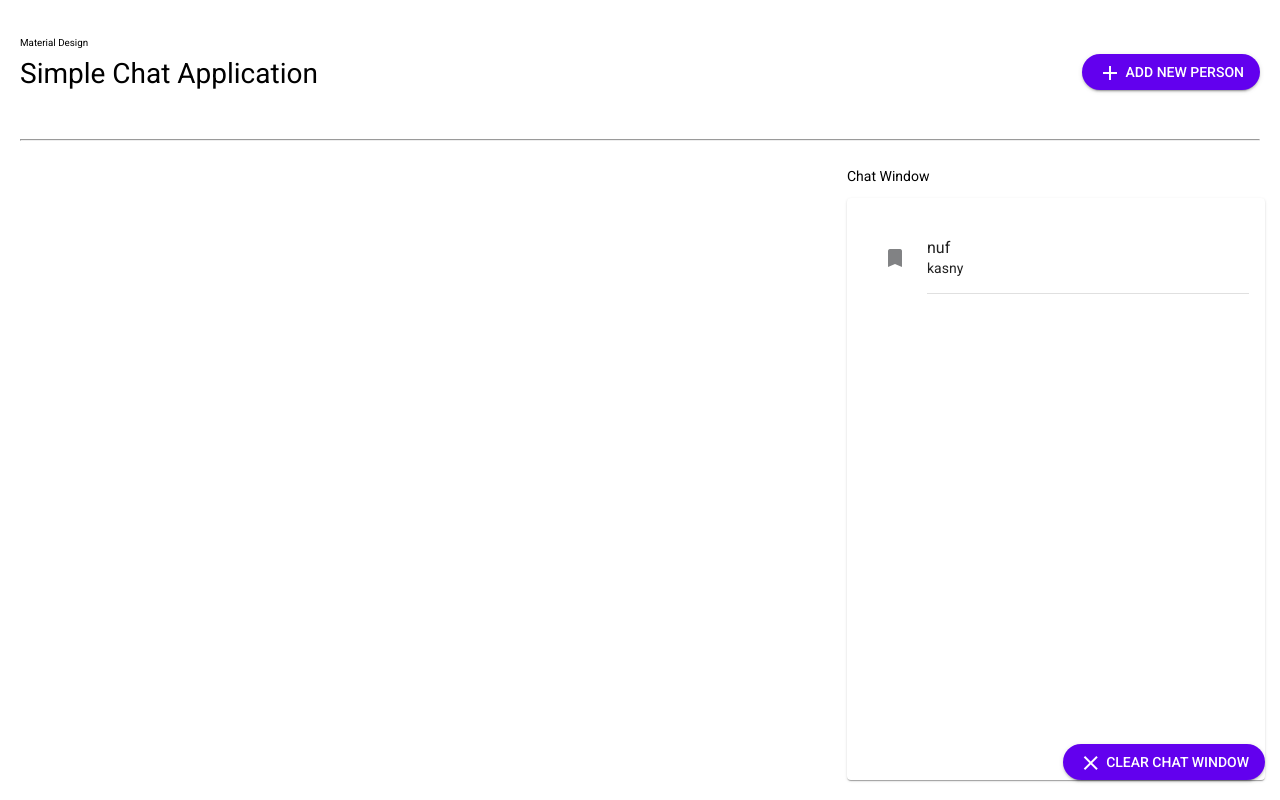
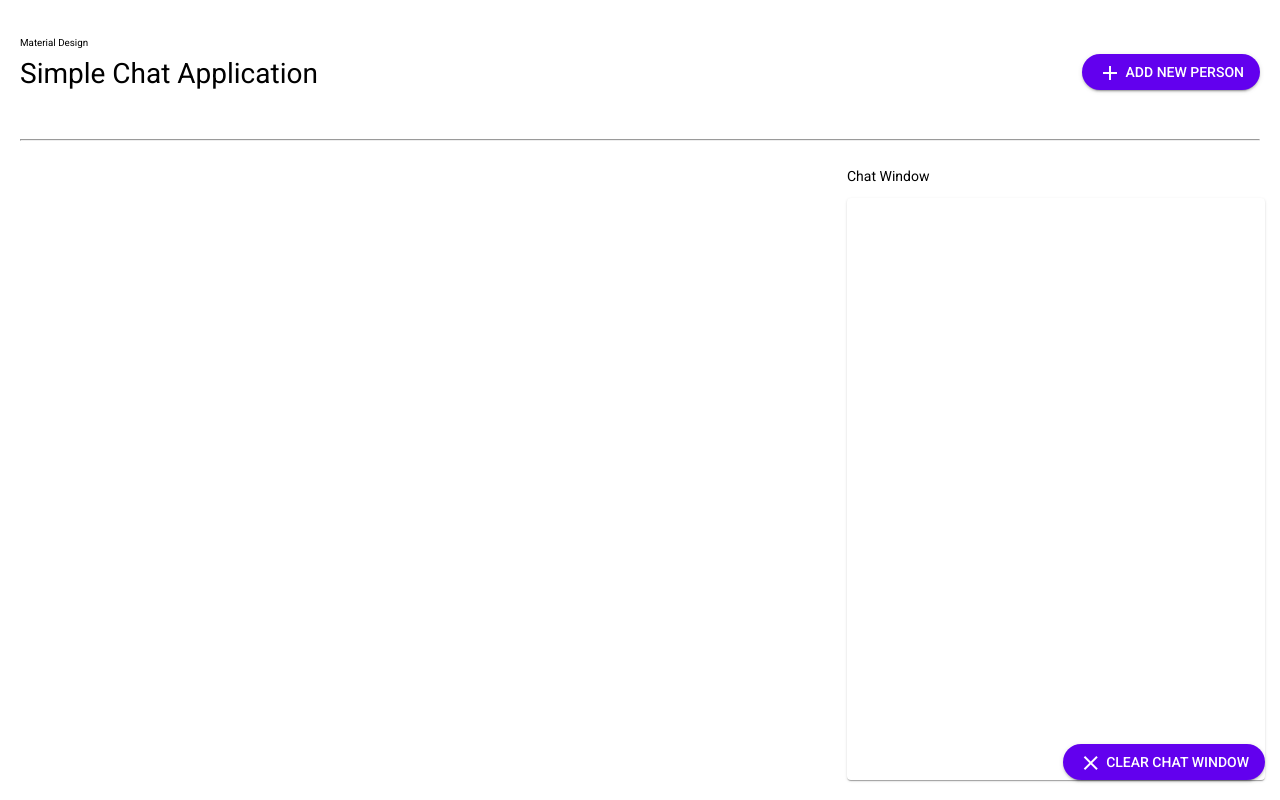
Before and after one commit to ivana2809/Simple-chat-app, an Angular app: page / in a window 1280 px wide. Built offline with nearby package versions, Linux system fonts and the light colour scheme.

Commit message:
Messages are appearing in chat window

```diff
--- a/src/app/components/chat-window/chat-window.component.html
+++ b/src/app/components/chat-window/chat-window.component.html
@@ -4,10 +4,10 @@
   <mat-card class="example-card">
     <mat-card-content>
       <mat-list>
-        <mat-list-item>
+        <mat-list-item *ngFor="let message of messages">
           <mat-icon class="bookmark" mat-list-icon>bookmark</mat-icon>
-          <div mat-line>nuf</div>
-          <div mat-line>kasny</div>
+          <div mat-line>{{message.person}}</div>
+          <div mat-line>{{message.text}}</div>
           <mat-divider [inset]="true"></mat-divider>
         </mat-list-item>
       </mat-list>
--- a/src/app/components/chat-window/chat-window.component.ts
+++ b/src/app/components/chat-window/chat-window.component.ts
@@ -1,4 +1,6 @@
 import { Component, OnInit } from '@angular/core';
+import {MessagingService} from '../../services/messaging.service';
+import {Message} from '../../interfaces/message';
 
 @Component({
   selector: 'app-chat-window',
@@ -7,9 +9,16 @@ import { Component, OnInit } from '@angular/core';
 })
 export class ChatWindowComponent implements OnInit {
 
-  constructor() { }
+  public messages: Message[];
+
+  constructor(
+    private messagingService: MessagingService
+  ) { }
 
   ngOnInit(): void {
+    this.messagingService.messages$.subscribe(messages => {
+      this.messages = messages;
+    });
   }
 
 }
--- a/src/app/components/person/person.component.html
+++ b/src/app/components/person/person.component.html
@@ -5,7 +5,7 @@
     <textarea [formControl]="text" matInput placeholder="Enter your message here..."></textarea>
   </mat-form-field>
 
-  <button [disabled]="text.value && text.value.length <= 0" mat-raised-button (click)="sendMessage()">
+  <button [disabled]="!text.value || (text.value && text.value.length <= 0)" mat-raised-button (click)="sendMessage()">
     <mat-icon aria-hidden="false" aria-label="Example home icon">chevron_right</mat-icon>
     SEND
   </button>
--- a/src/app/components/person/person.component.ts
+++ b/src/app/components/person/person.component.ts
@@ -17,9 +17,7 @@ export class PersonComponent implements OnInit {
     private messagingService: MessagingService
   ) { }
 
-  ngOnInit(): void {
-    console.log(this.person);
-  }
+  ngOnInit(): void {}
 
   sendMessage(): void {
     if (this.person && this.text.value.length > 0) {
--- a/src/app/services/messaging.service.ts
+++ b/src/app/services/messaging.service.ts
@@ -1,17 +1,23 @@
 import { Injectable } from '@angular/core';
 import {Message} from '../interfaces/message';
+import {BehaviorSubject, Observable} from 'rxjs';
 
 @Injectable({
   providedIn: 'root'
 })
 export class MessagingService {
 
-  private messages: Message[] = [];
+  private messagesSubject: BehaviorSubject<Message[]>;
+  public messages$: Observable<Message[]>;
 
-  constructor() { }
+  constructor() {
+    this.messagesSubject = new BehaviorSubject<Message[]>([]);
+    this.messages$ = this.messagesSubject.asObservable();
+  }
 
   sendMessage(message: Message): void {
-    this.messages.push(message);
-    console.log(this.messages);
+    const tmpArray = this.messagesSubject.value;
+    tmpArray.push(message);
+    this.messagesSubject.next(tmpArray);
   }
 }
```
